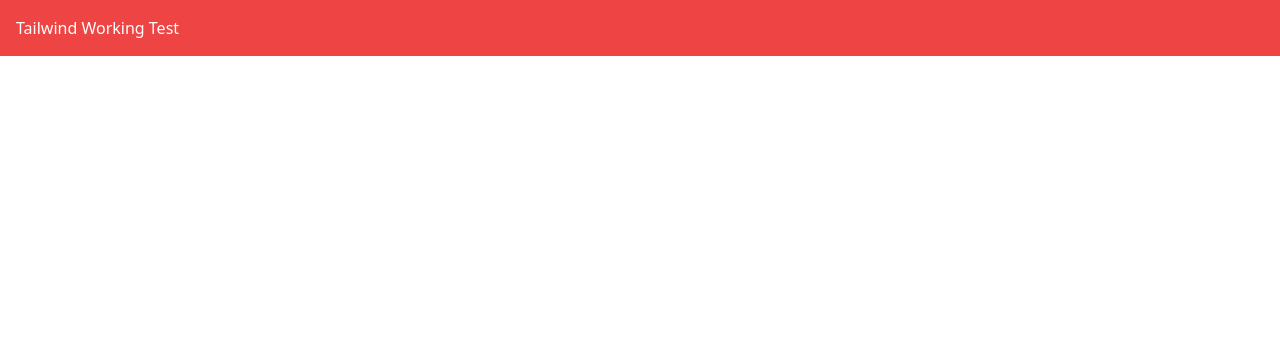
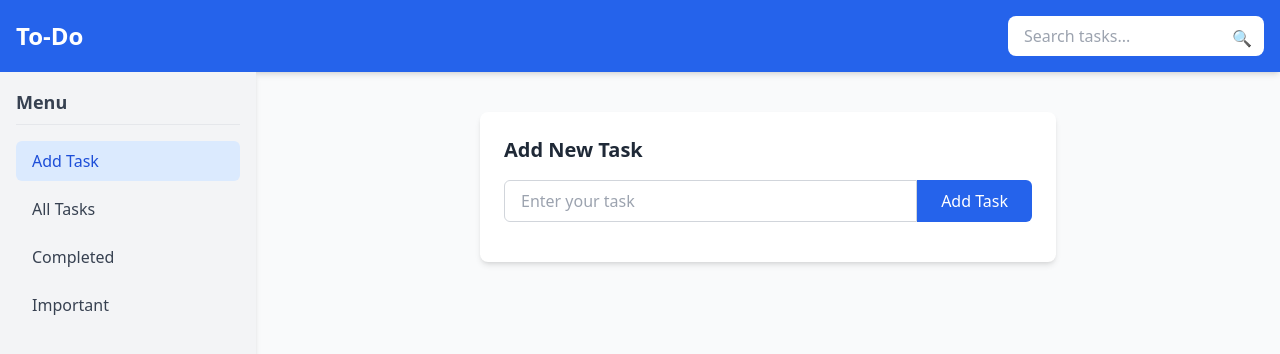
Before and after one commit to PrabhuSaravanan/React-ToDo-App, a React (Vite) app: page / in a window 1280 px wide. Shown: the top 354 px of the page. Built offline with nearby package versions, Linux system fonts and the light colour scheme.

Commit message:
... Added Task Shown in UI without logic

```diff
--- a/src/App.tsx
+++ b/src/App.tsx
@@ -1,13 +1,21 @@
-
+import { Header } from './components/common/Header'
+import { Menu } from './components/common/Menu'
+import { ToDoWrapper } from './components/todo/ToDoWrapper'
 import './App.css'
 
 function App() {
 
   return (
     <>
-    <div className="bg-red-500 text-white p-4">
-  Tailwind Working Test
-</div>
+    <div className="flex flex-col min-h-screen bg-gray-50">
+      <Header />
+      <div className="flex flex-1">
+        <Menu />
+        <main className="flex-1 p-4">
+          <ToDoWrapper />
+        </main>
+      </div>
+    </div>
     </>
   )
 }
--- /dev/null
+++ b/src/components/common/Header.tsx
@@ -0,0 +1,19 @@
+export function Header () {
+
+
+    return (
+        <header className="bg-blue-600 text-white p-4 shadow-md">
+            <div className="container mx-auto flex justify-between items-center">
+                <h1 className="text-2xl font-bold">To-Do</h1>
+                <div className="relative">
+                    <input
+                        type="search"
+                        className="px-4 py-2 rounded-lg w-64 text-gray-800 focus:outline-none focus:ring-2 focus:ring-blue-300"
+                        placeholder="Search tasks..."
+                    />
+                    <span className="absolute right-3 top-2.5 text-gray-500">🔍</span>
+                </div>
+            </div>
+        </header>
+    )
+}
--- /dev/null
+++ b/src/components/common/Menu.tsx
@@ -0,0 +1,21 @@
+export function Menu () {
+return (
+    <nav className="bg-gray-100 min-h-screen w-64 shadow-md p-4">
+    <h2 className="text-lg font-semibold mb-4 text-gray-700 border-b pb-2">Menu</h2>
+    <ul className="space-y-2">
+        <li className="py-2 px-4 bg-blue-100 text-blue-700 rounded-md font-medium cursor-pointer hover:bg-blue-200">
+            Add Task
+        </li>
+        <li className="py-2 px-4 text-gray-700 rounded-md font-medium cursor-pointer hover:bg-gray-200">
+            All Tasks
+        </li>
+        <li className="py-2 px-4 text-gray-700 rounded-md font-medium cursor-pointer hover:bg-gray-200">
+            Completed
+        </li>
+        <li className="py-2 px-4 text-gray-700 rounded-md font-medium cursor-pointer hover:bg-gray-200">
+            Important
+        </li>
+    </ul>
+</nav>
+)
+}
--- /dev/null
+++ b/src/components/todo/ToDoWrapper.tsx
@@ -0,0 +1,41 @@
+import { useState } from "react"
+
+export function ToDoWrapper () {
+
+    const [addedTask, setAddedTask] = useState("")
+    const [isButtonHit, setButtonHit] = useState(false)
+
+    function buttonClicked() {
+        {
+            setButtonHit(true)
+        }
+    }
+
+    return (
+        <div className="p-6 bg-white rounded-lg shadow-md max-w-xl mx-auto my-6">
+        <h2 className="text-xl font-bold text-gray-800 mb-4">Add New Task</h2>
+        <div className="flex mb-4">
+            <input
+                type="text"
+                value={addedTask}
+                onChange={(e) => setAddedTask(e.target.value)}
+                placeholder="Enter your task"
+                className="flex-1 px-4 py-2 border border-gray-300 rounded-l-md focus:outline-none focus:ring-2 focus:ring-blue-500"
+            />
+            <button
+                onClick={buttonClicked}
+                className="bg-blue-600 hover:bg-blue-700 text-white px-6 py-2 rounded-r-md transition-colors"
+            >
+                Add Task
+            </button>
+        </div>
+
+        {isButtonHit && addedTask && (
+            <div className="mt-4 p-4 bg-blue-50 border-l-4 border-blue-500 rounded-md">
+                <h3 className="font-medium text-gray-800 mb-1">Added Task:</h3>
+                <p className="text-gray-700">{addedTask}</p>
+            </div>
+        )}
+    </div>
+    )
+}
```
Also changed, not shown: src/components/todo/AddToDo.tsx (added), src/components/todo/ToDoList.tsx (added).
